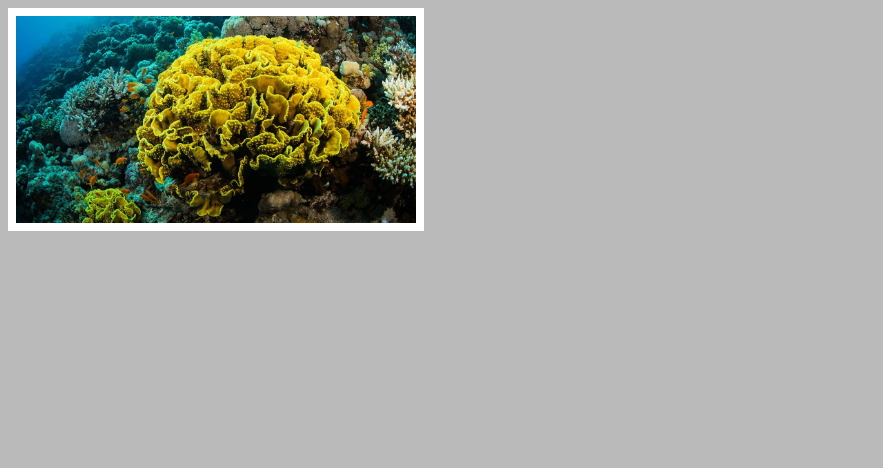
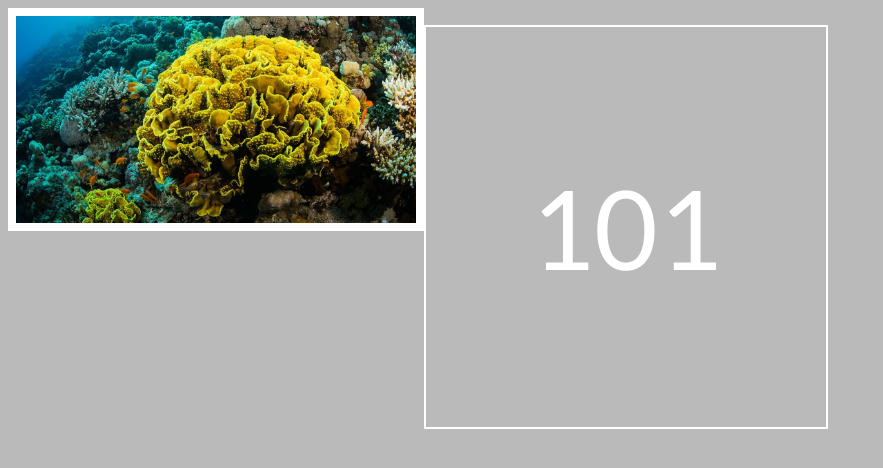
Before and after one commit to jnosornov/sticker-album, a React app: page / in a window 1280 px wide. Shown: the whole page, without its empty margins (0-883 px from the left). Built offline with nearby package versions, Linux system fonts and the light colour scheme.

Commit message:
first design iteration: sticker component

```diff
--- a/package.json
+++ b/package.json
@@ -10,6 +10,7 @@
     "dev-server": "webpack-dev-server"
   },
   "dependencies": {
+    "aphrodite": "^2.4.0",
     "react": "^16.12.0",
     "react-dom": "^16.12.0"
   },
--- a/public/index.html
+++ b/public/index.html
@@ -5,6 +5,10 @@
     <meta name="viewport" content="width=device-width, initial-scale=1.0" />
     <meta http-equiv="X-UA-Compatible" content="ie=edge" />
     <title>Sticker Album</title>
+    <link
+      href="https://fonts.googleapis.com/css?family=Lato:100,300,400,700,900&display=swap"
+      rel="stylesheet"
+    />
   </head>
   <body>
     <div id="root"></div>
--- a/src/StickerCard.js
+++ /dev/null
@@ -1,14 +0,0 @@
-import React from 'react';
-import coral from './images/coral.jpg';
-
-const StickerCard = () => {
-  return (
-    <div className="cardWrapper">
-      <div className="stickerWrapper">
-        <img className="sticker" src={coral} alt="coral" />
-      </div>
-    </div>
-  );
-};
-
-export default StickerCard;
--- /dev/null
+++ b/src/components/WithSticker.js
@@ -0,0 +1,25 @@
+import React from 'react';
+import coral from '../images/coral.jpg';
+
+import { StyleSheet, css } from 'aphrodite';
+
+const WithSticker = () => (
+  <div className={css(styles.imageWrapper)}>
+    <img className={css(styles.image)} src={coral} alt="coral" />
+  </div>
+);
+
+const styles = StyleSheet.create({
+  imageWrapper: {
+    width: '400px',
+    heigth: '400px',
+    border: '8px solid white',
+    display: 'inline-block'
+  },
+  image: {
+    width: '100%',
+    display: 'block'
+  }
+});
+
+export default WithSticker;
--- /dev/null
+++ b/src/components/WithoutSticker.js
@@ -0,0 +1,30 @@
+import React from 'react';
+import { StyleSheet, css } from 'aphrodite';
+
+import { theme } from '../utils/designTokens';
+
+const WithoutSticker = () => (
+  <div className={css(styles.emptyWrapper)}>
+    <span className={css(styles.stickerNumber)}>101</span>
+  </div>
+);
+
+const styles = StyleSheet.create({
+  emptyWrapper: {
+    width: '400px',
+    height: '400px',
+    border: '2px solid white',
+    display: 'inline-block',
+    textAlign: 'center',
+    verticalAlign: 'middle',
+    lineHeight: '400px'
+  },
+  stickerNumber: {
+    color: 'white',
+    fontWeight: '600px',
+    fontSize: '110px',
+    fontFamily: theme.fontFamily.sans
+  }
+});
+
+export default WithoutSticker;
--- a/src/index.js
+++ b/src/index.js
@@ -1,11 +1,18 @@
 import React from 'react';
 import ReactDOM from 'react-dom';
 
-import StickerCard from './StickerCard';
+import WithSticker from './components/WithSticker';
+import WithoutSticker from './components/WithoutSticker';
+
 import './styles.scss';
 
 const App = () => {
-  return <StickerCard />;
+  return (
+    <div>
+      <WithSticker />
+      <WithoutSticker />
+    </div>
+  );
 };
 
 ReactDOM.render(<App />, document.getElementById('root'));
--- a/src/styles.scss
+++ b/src/styles.scss
@@ -11,6 +11,7 @@ $brand-color: tomato;
 
 .stickerWrapper {
   width: 400px;
+  height: 300px;
   border: 8px solid white;
   .sticker {
     width: 100%;
--- /dev/null
+++ b/src/utils/designTokens.js
@@ -0,0 +1,48 @@
+// choices
+export const theme = {
+  colors: {
+    black: '#000',
+    white: '#fff'
+  },
+  borders: {
+    1: '2px',
+    2: '4px',
+    3: '8px',
+    4: '16px'
+  },
+  fontSize: {
+    1: '12px',
+    2: '14px',
+    3: '16px',
+    4: '24px',
+    5: '36px',
+    6: '60px',
+    7: '110px'
+  },
+  fontWeight: {
+    thin: 100,
+    extraLight: 200,
+    light: 300,
+    normal: 400,
+    medium: 500,
+    semiBold: 600,
+    bold: 700,
+    extraBold: 800,
+    ultraBold: 900
+  },
+  fontFamily: {
+    sans: ['Lato', 'sans-serif']
+  }
+};
+
+// actions
+export const tokens = {
+  sticker: {
+    border: theme.borders[4]
+  },
+  placeholder: {
+    border: theme.borders[3],
+    fontSize: theme.fontSize[7],
+    fontWeight: theme.fontWeight.medium
+  }
+};
```
Also changed, not shown: 1 other file.
